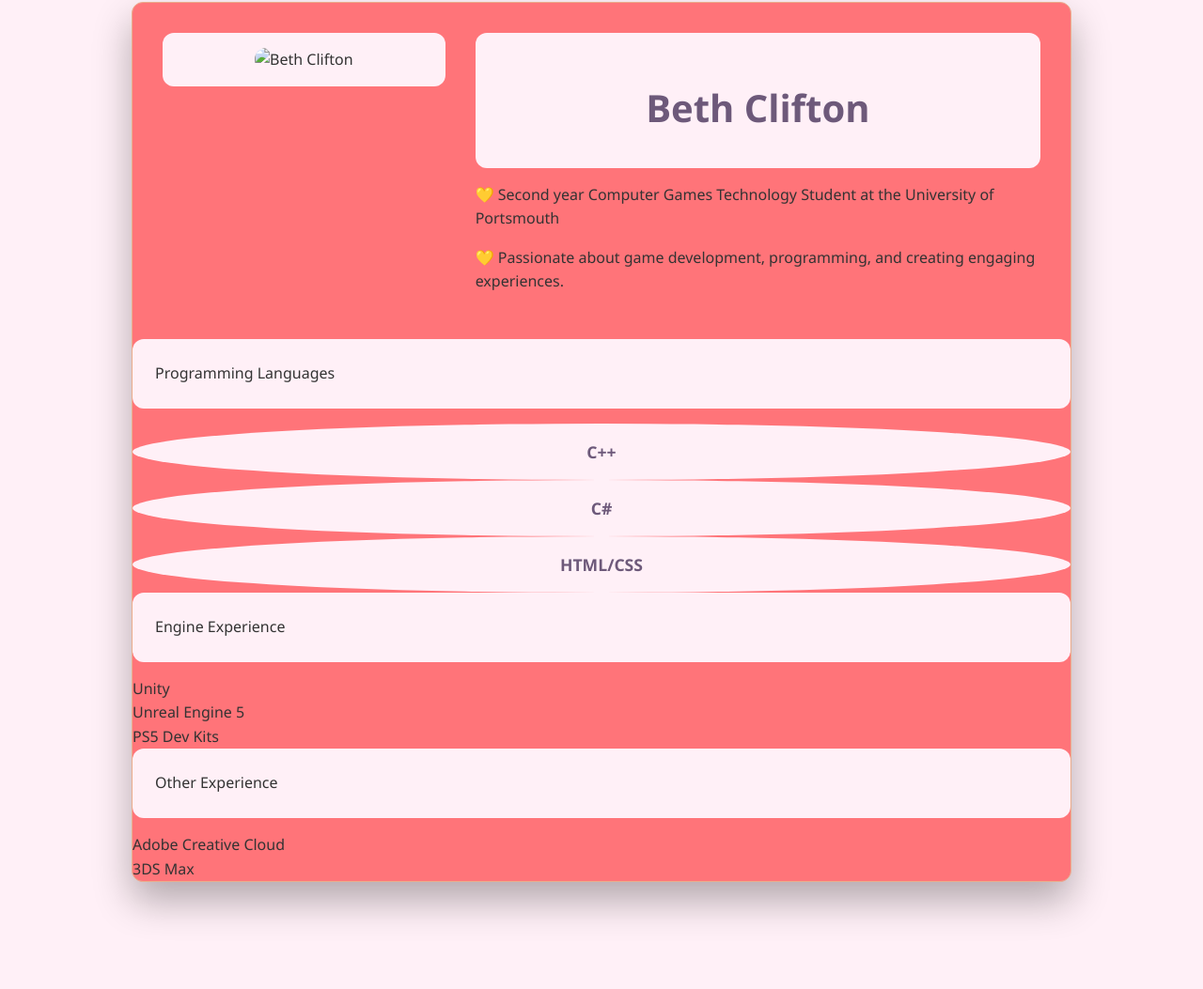
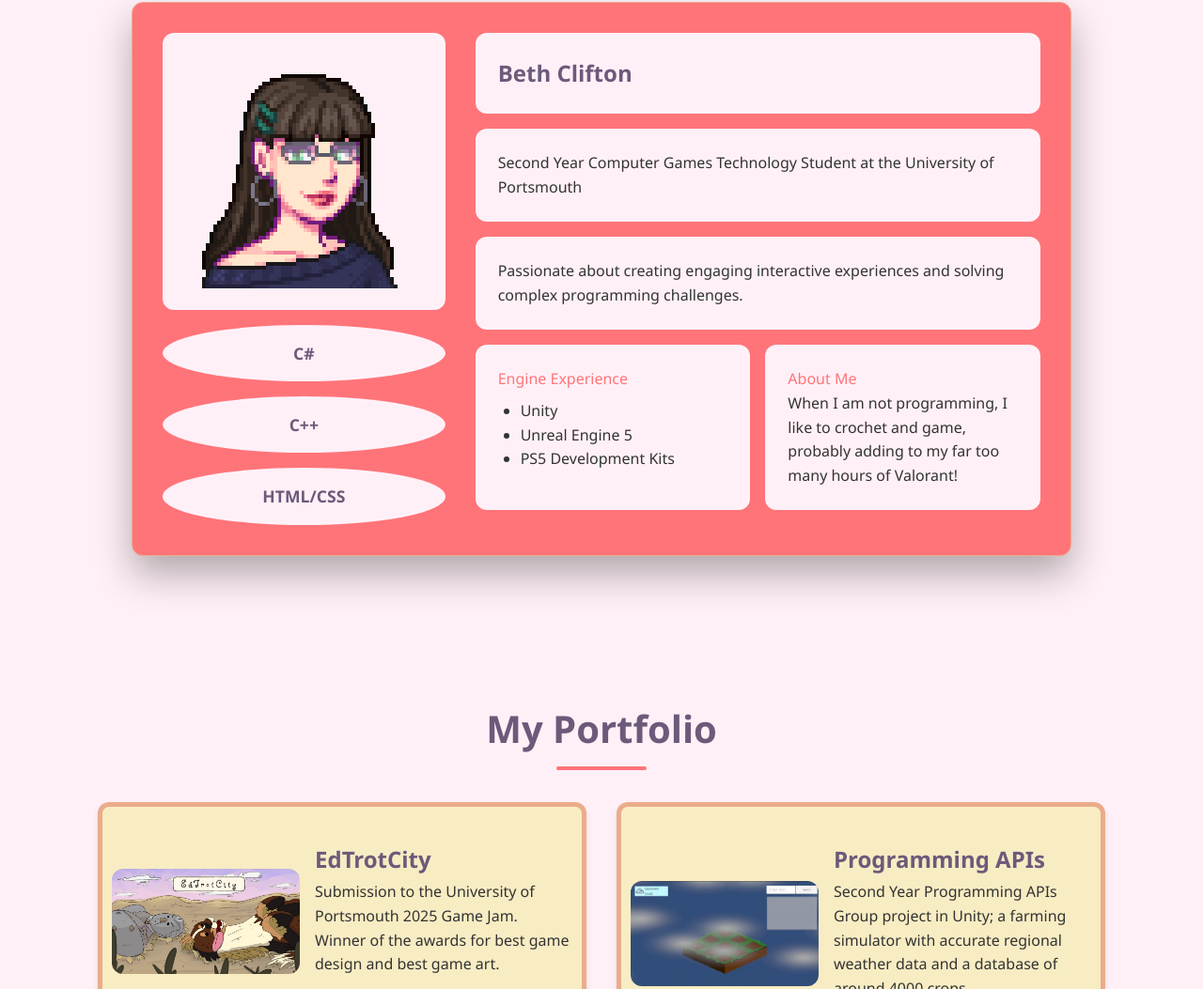
Before and after one commit to beth-cl/mywebdev, a plain HTML site: page index.html in a window 1280 px wide. Shown: the part 1084-2137 px from the top of the page at 94% size. Drawn offline with Linux system fonts and the light colour scheme.

Commit message:
fixed about

```diff
--- a/index.html
+++ b/index.html
@@ -85,45 +85,40 @@
         <div class="section-line"></div>
         <div class="about-window">
           <div class="about-grid">
-            <div class="about-image">
-              <img src="images/Rat-persona.png" alt="Beth Clifton" />
+            <div class="about-text">
+              <div class="about-image">
+                <img src="images/about-image.png" alt="about image" />
+              </div>
+              <div class="about-languages">C#</div>
+              <div class="about-languages">C++</div>
+              <div class="about-languages">HTML/CSS</div>
             </div>
-            <div class="about-bio-grid">
+            <div class="about-content">
               <div class="about-textbox">
-                <h2>Beth Clifton</h2>
+                <div class="about-name">Beth Clifton</div>
               </div>
-              <p>
-                💛 Second year Computer Games Technology Student at the
-                University of Portsmouth
-              </p>
-              <p>
-                💛 Passionate about game development, programming, and creating
-                engaging experiences.
-              </p>
-            </div>
-          </div>
-          <div class="about-experience-grid">
-            <div class="about-program-languages">
-              <div class="about-textbox">Programming Languages</div>
-              <div class="about-subsections-grid">
-                <div class="about-languages">C++</div>
-                <div class="about-languages">C#</div>
-                <div class="about-languages">HTML/CSS</div>
+              <div class="about-textbox">
+                Second Year Computer Games Technology Student at the University
+                of Portsmouth
               </div>
-            </div>
-            <div class="about-engine-experience">
-              <div class="about-textbox">Engine Experience</div>
-              <div class="about-subsections-three-grid">
-                <div class="about-experience">Unity</div>
-                <div class="about-experience">Unreal Engine 5</div>
-                <div class="about-experience">PS5 Dev Kits</div>
+              <div class="about-textbox">
+                Passionate about creating engaging interactive experiences and
+                solving complex programming challenges.
               </div>
-            </div>
-            <div class ="about-other-experience">
-              <div class="about-textbox">Other Experience</div>
-              <div class="about-subsections-grid">
-                <div class="about-experience">Adobe Creative Cloud</div>
-                <div class="about-experience">3DS Max</div>
+              <div class="about-sections">
+                <div class="about-sections-text">
+                  <span class="highlight">Engine Experience</span>
+                  <ul>
+                    <li>Unity</li>
+                    <li>Unreal Engine 5</li>
+                    <li>PS5 Development Kits</li>
+                  </ul>
+                </div>
+                <div class="about-sections-text">
+                  <span class="highlight">About Me</span><br />
+                  When I am not programming, I like to crochet and game,
+                  probably adding to my far too many hours of Valorant!
+                </div>
               </div>
             </div>
           </div>
@@ -258,10 +253,7 @@
               technologies did you use?
             </p>
             <div class="project-links">
-              <a href="#LINK GOES HERE" class="button">Play Demo</a>
-              <a href="#LINK GOES HERE" class="button-secondary"
-                >View Details</a
-              >
+              <a href="#LINK GOES HERE" class="button-secondary">Read More</a>
             </div>
           </div>
           <div class="project-card">
@@ -272,10 +264,7 @@
               technologies did you use?
             </p>
             <div class="project-links">
-              <a href="#LINK GOES HERE" class="button">Play Demo</a>
-              <a href="#LINK GOES HERE" class="button-secondary"
-                >View Details</a
-              >
+              <a href="#LINK GOES HERE" class="button-secondary">Read More</a>
             </div>
           </div>
         </section>
--- a/style.css
+++ b/style.css
@@ -245,7 +245,7 @@ nav a.active {
   display: flex;
   justify-content: center;
   align-items: center;
-  margin: 10px 500px;
+  margin: auto 100px;
 }
 
 /* ===== FOOTER ===== */
@@ -470,6 +470,13 @@ footer p {
   gap: 1rem;
 }
 
+.about-name {
+  color: var(--secondary-dark);
+  font-size: 1.5rem;
+  font-weight: 600;
+
+}
+
 .about-image {
   background: var(--light-background);
   border-radius: var(--border-radius);
```
Also changed, not shown: images/about-image.png (added).
